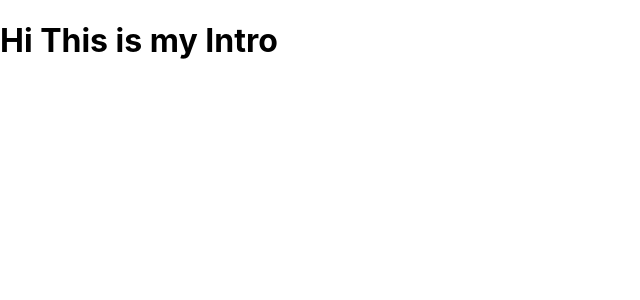
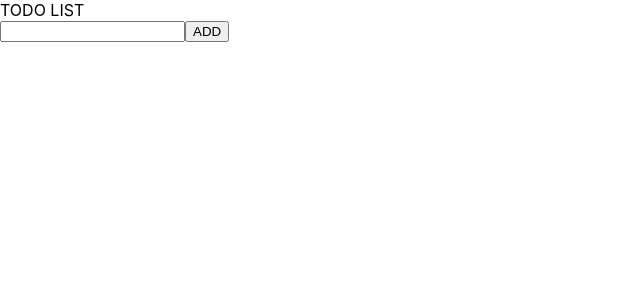
Before and after one commit to IQ-IndiaDevelopment/Batch-33, a React (Create React App) app: page / in a window 1280 px wide. Shown: the top 300 px of the page, without its empty margins (0-640 px from the left). Built offline with nearby package versions, Linux system fonts and the light colour scheme; the HTML template or start-up script is replaced by a standard one.

Commit message:
Todo List- Structure

```diff
--- a/src/App.jsx
+++ b/src/App.jsx
@@ -1,16 +1,11 @@
-import { useState } from "react";
-import About from "./About";
-
-import Hobbies from "./Hobbies";
+import TodoList from "./components/TodoList";
 
 function App() {
-  const name = "Amit";
-  const [firstState, setFirstState] = useState(0);
-  console.log(firstState, "firstate");
   return (
-    <div>
-      <h1 onClick={() => setFirstState(firstState + 1)}>Hi This is my Intro</h1>
-    </div>
+    <>
+      <nav>TODO LIST</nav>
+      <TodoList />
+    </>
   );
 }
 
--- /dev/null
+++ b/src/components/TodoList.jsx
@@ -0,0 +1,35 @@
+import React, { useState } from "react";
+import Button from "./common/Button";
+import List from "./common/List";
+
+const TodoList = () => {
+  const [taskList, setTasksList] = useState([]);
+  const [taskName, setTaskName] = useState("");
+
+  const handleChange = (e) => {
+    setTaskName(e.target.value);
+  };
+
+  const handleClick = () => {
+    const list = {
+      id: Math.floor(Math.random() * 10000),
+      task: taskName,
+      status: false,
+    };
+    setTasksList([...taskList,list]);
+    setTaskName("");
+  };
+  console.log(taskList, "taskList");
+
+  return (
+    <div>
+      <div>
+        <input type="text" value={taskName} onChange={handleChange} />
+        <Button name="ADD" styles="" onClick={handleClick} />
+      </div>
+      <List taskList={taskList}/>
+    </div>
+  );
+};
+
+export default TodoList;
--- /dev/null
+++ b/src/components/common/Button.jsx
@@ -0,0 +1,7 @@
+import React from "react";
+
+const Button = ({name,styles,onClick}) => {
+  return <button className={`${styles} w-[120px]`} onClick={onClick}>{name}</button>;
+};
+
+export default Button;
--- /dev/null
+++ b/src/components/common/List.jsx
@@ -0,0 +1,19 @@
+import React from "react";
+
+const List = ({ taskList }) => {
+    console.log(taskList,"tasklist")
+  return (
+    <div>
+      {taskList?.map((item) => {
+        return (
+          <div>
+            <p>{item?.task}</p>
+            <p>{item?.status ? "Completed" : "Not Completed"}</p>
+          </div>
+        );
+      })}
+    </div>
+  );
+};
+
+export default List;
```
